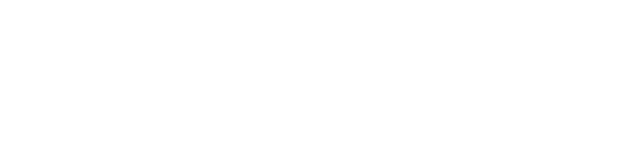
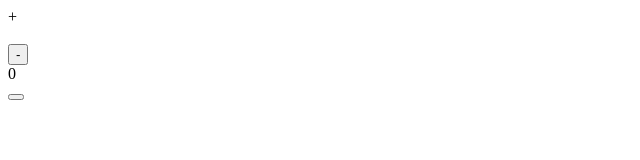
Before and after one commit to Erikpolsci/ecommerce-shopping-cart, a plain HTML site: page index.html in a window 1280 px wide. Shown: the full height of the page, 0-640 px from the left. Drawn offline with Linux system fonts and the light colour scheme.

Commit message:
html structure

```diff
--- a/index.html
+++ b/index.html
@@ -4,8 +4,30 @@
     <meta charset="UTF-8">
     <meta http-equiv="X-UA-Compatible" content="IE=edge">
     <meta name="viewport" content="width=device-width, initial-scale=1.0">
-    <title>Document</title>
+    <title>Specialty Coffee Bags</title>
 </head>
+<div class="bags">
+    <div class="bag-item">
+        <a>
+            <div class="item-img"></div>
+            <div class="add-item">+</div>
+        </a>
+        <div class="bag-item--price"></div>
+        <div class="bag-item--name"></div>
+    </div>
+
+    <!--cart-->
+
+    <div class="cart--item">
+        <img src=""/>
+        <div class="cart-item--name"></div>
+        <div class="cart-item-qtt">
+            <button class="cart-item-qttminus">-</button>
+            <div class="cart-qtt">0</div>
+            <button class="cart-item-qttadd"></button>
+        </div>
+    </div>
+</div>
 <body>
 
 </body>
```
Also changed, not shown: CSS/style.css (added).
